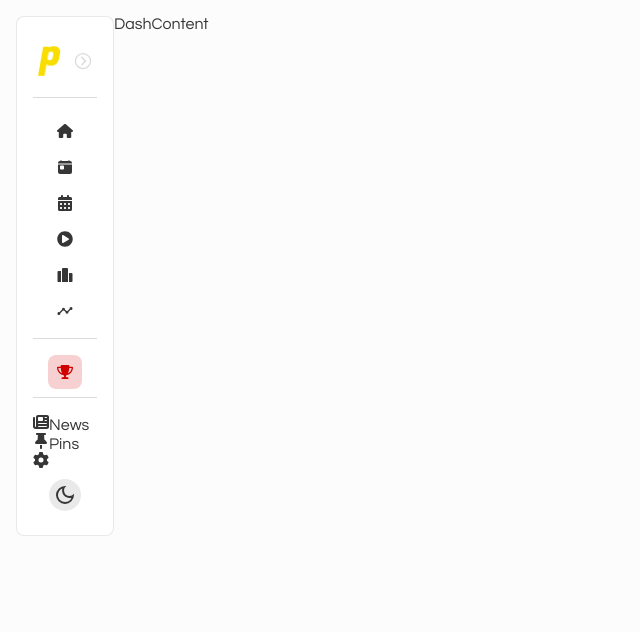
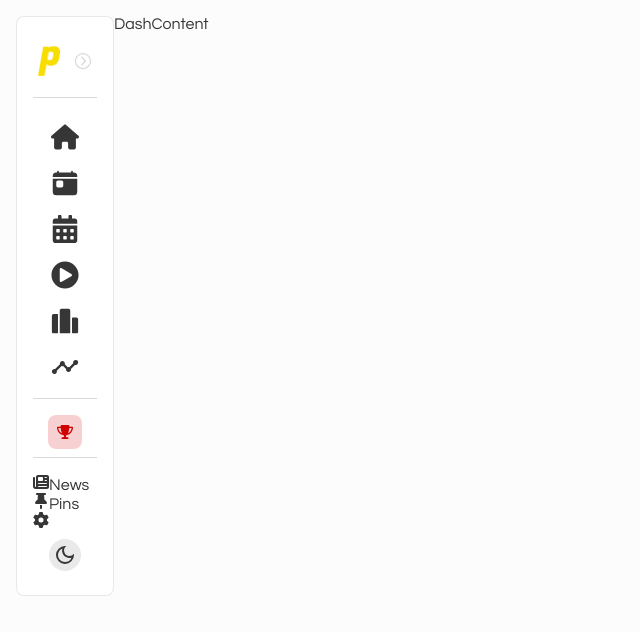
Before and after one commit to nickdoucette24/pitstop-v3, a React (Create React App) app in the folder client/: page /home in a window 1280 px wide. Shown: the top 632 px of the page, without its empty margins (0-640 px from the left). Built offline with nearby package versions, Linux system fonts and the light colour scheme.

Commit message:
plugging away at the dash nav.

```diff
--- a/client/src/components/common/DashNavList/DashNavList.module.scss
+++ b/client/src/components/common/DashNavList/DashNavList.module.scss
@@ -15,7 +15,7 @@
   display: flex;
   justify-content: center;
   width: fit-content;
-  border-radius: 0.5rem;
+  border-radius: 0.75rem;
   border: 1px solid transparent;
   gap: 0.5rem;
   min-height: 2.25rem;
@@ -49,8 +49,7 @@
   }
 
   &.active {
-    width: 100%;
-    justify-content: flex-start;
+    width: fit-content;
 
     &.light {
       background-color: map-get(map-get(vars.$themes, "light"), "accent");
@@ -62,12 +61,18 @@
       color: map-get(map-get(vars.$themes, "dark"), "base");
     }
   }
+
+  &.expanded {
+    align-items: flex-end;
+    width: 100%;
+    justify-content: flex-start;
+  }
 }
 
 .title {
   letter-spacing: 0.06rem;
   line-height: 1.175rem;
-  font-size: 1.1rem;
+  margin-bottom: 0.125rem;
 
   &.shrunk {
     display: none;
@@ -76,4 +81,11 @@
 
 .icon {
   @include flex-center;
+  width: 1.75rem;
+  transition: width 0.2s ease-in-out;
+
+  &.expanded {
+    transition: width 0.2s ease-in-out;
+    width: 1.5rem;
+  }
 }
--- a/client/src/components/common/DashNavList/DashNavList.tsx
+++ b/client/src/components/common/DashNavList/DashNavList.tsx
@@ -1,19 +1,19 @@
 import { useState } from "react";
-import { FaHouse, FaChartColumn, FaCalendarDays } from "react-icons/fa6";
+import { FaHouse } from "react-icons/fa6";
+import { FaCalendarAlt } from "react-icons/fa";
 import { IoPodium, IoToday, IoAnalyticsSharp } from "react-icons/io5";
 import { FaPlayCircle } from "react-icons/fa";
 import styles from "./DashNavList.module.scss";
 import { NAVLIST_PRIMARY } from "../../../utils/constants";
+import { DASHNAV_ICON_MOBILE } from "../../../utils/constants";
 
 type Props = {
   theme: string;
   isExpanded: boolean;
 };
-console.log(NAVLIST_PRIMARY);
+
 const DashNavList = ({ theme, isExpanded }: Props) => {
   const [selectedIndex, setSelectedIndex] = useState<number | null>(null);
-
-  // const mappedNavList = NAVLIST_PRIMARY.map((item, index) =>)
 
   return (
     <ul
@@ -26,12 +26,19 @@ const DashNavList = ({ theme, isExpanded }: Props) => {
           key={index}
           className={`${styles["container"]} ${
             theme === "light" ? styles["light"] : styles["dark"]
-          } ${selectedIndex === index ? styles["active"] : ""}`}
+          } ${selectedIndex === index ? styles["active"] : ""} ${
+            isExpanded === true ? styles["expanded"] : styles[""]
+          }`}
           onClick={() => setSelectedIndex(index)}
         >
           {item === "Home" && (
             <>
-              <FaHouse className={styles["icon"]} />
+              <FaHouse
+                className={`${styles["icon"]} ${
+                  isExpanded ? styles["expanded"] : styles[""]
+                }`}
+                size={DASHNAV_ICON_MOBILE}
+              />
               <span
                 className={`${styles["title"]} ${
                   !isExpanded ? styles["shrunk"] : styles[""]
@@ -43,7 +50,12 @@ const DashNavList = ({ theme, isExpanded }: Props) => {
           )}
           {item === "Current Race" && (
             <>
-              <IoToday className={styles["icon"]} />
+              <IoToday
+                className={`${styles["icon"]} ${
+                  isExpanded ? styles["expanded"] : styles[""]
+                }`}
+                size={DASHNAV_ICON_MOBILE}
+              />
               <span
                 className={`${styles["title"]} ${
                   !isExpanded ? styles["shrunk"] : styles[""]
@@ -55,7 +67,12 @@ const DashNavList = ({ theme, isExpanded }: Props) => {
           )}
           {item === "Current Season" && (
             <>
-              <FaCalendarDays className={styles["icon"]} />
+              <FaCalendarAlt
+                className={`${styles["icon"]} ${
+                  isExpanded ? styles["expanded"] : styles[""]
+                }`}
+                size={isExpanded ? "1.5rem" : "1.75rem"}
+              />
               <span
                 className={`${styles["title"]} ${
                   !isExpanded ? styles["shrunk"] : styles[""]
@@ -67,7 +84,12 @@ const DashNavList = ({ theme, isExpanded }: Props) => {
           )}
           {item === "LIVE Tracker" && (
             <>
-              <FaPlayCircle className={styles["icon"]} />
+              <FaPlayCircle
+                className={`${styles["icon"]} ${
+                  isExpanded ? styles["expanded"] : styles[""]
+                }`}
+                size={DASHNAV_ICON_MOBILE}
+              />
               <span
                 className={`${styles["title"]} ${
                   !isExpanded ? styles["shrunk"] : styles[""]
@@ -79,7 +101,12 @@ const DashNavList = ({ theme, isExpanded }: Props) => {
           )}
           {item === "Standings" && (
             <>
-              <IoPodium className={styles["icon"]} />
+              <IoPodium
+                className={`${styles["icon"]} ${
+                  isExpanded ? styles["expanded"] : styles[""]
+                }`}
+                size={DASHNAV_ICON_MOBILE}
+              />
               <span
                 className={`${styles["title"]} ${
                   !isExpanded ? styles["shrunk"] : styles[""]
@@ -91,7 +118,12 @@ const DashNavList = ({ theme, isExpanded }: Props) => {
           )}
           {item === "Statistics" && (
             <>
-              <IoAnalyticsSharp className={styles["icon"]} />
+              <IoAnalyticsSharp
+                className={`${styles["icon"]} ${
+                  isExpanded ? styles["expanded"] : styles[""]
+                }`}
+                size={DASHNAV_ICON_MOBILE}
+              />
               <span
                 className={`${styles["title"]} ${
                   !isExpanded ? styles["shrunk"] : styles[""]
--- a/client/src/utils/constants.ts
+++ b/client/src/utils/constants.ts
@@ -6,3 +6,5 @@ export const NAVLIST_PRIMARY = [
   "Standings",
   "Statistics",
 ];
+
+export const DASHNAV_ICON_MOBILE = "1.75rem";
```
